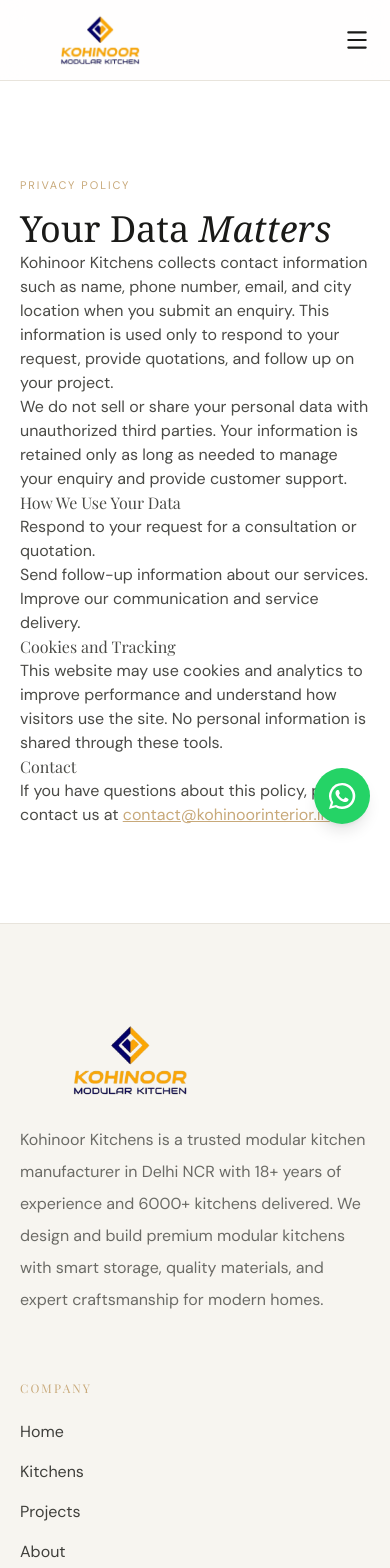
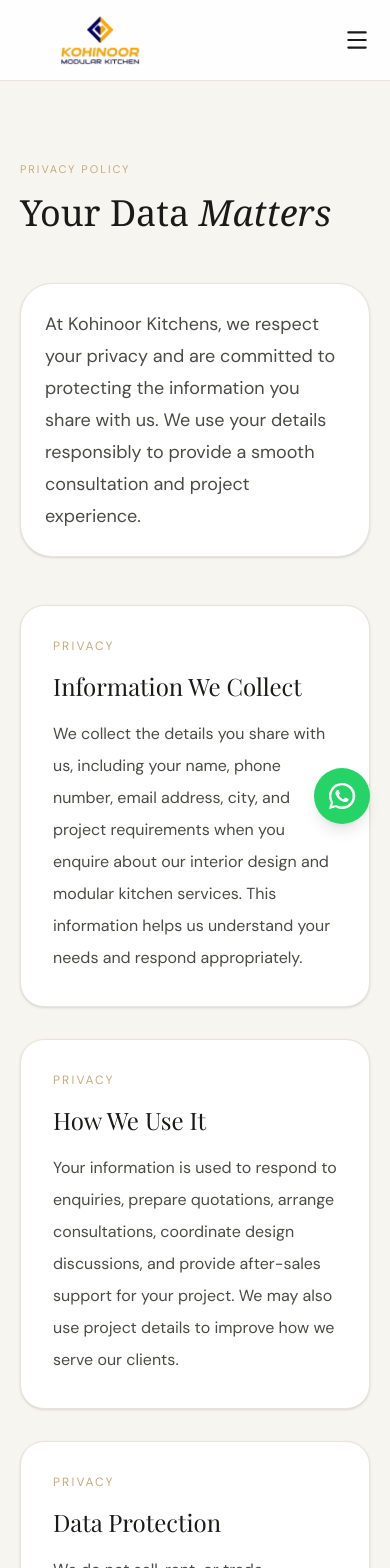
Before and after one commit to Shoaibxaif/kohinoor-kitchen-nextjs, a Next.js app: page /privacy in a window 390 px wide. Shown: the top 1568 px of the page. Built offline with nearby package versions, Linux system fonts and the light colour scheme.

Commit message:
Add Privacy and Terms pages with structured content sections

```diff
--- a/src/app/privacy/page.jsx
+++ b/src/app/privacy/page.jsx
@@ -1,44 +1,85 @@
 import Container from "@/components/common/Container";
 import SectionHeading from "@/components/common/SectionHeading";
 
+const policySections = [
+    {
+        title: "Information We Collect",
+        content:
+            "We collect the details you share with us, including your name, phone number, email address, city, and project requirements when you enquire about our interior design and modular kitchen services. This information helps us understand your needs and respond appropriately.",
+    },
+    {
+        title: "How We Use It",
+        content:
+            "Your information is used to respond to enquiries, prepare quotations, arrange consultations, coordinate design discussions, and provide after-sales support for your project. We may also use project details to improve how we serve our clients.",
+    },
+    {
+        title: "Data Protection",
+        content:
+            "We do not sell, rent, or trade personally identifiable information to third parties. Your information is stored securely and retained only as long as needed for service delivery, communication, and legal obligations.",
+    },
+    {
+        title: "Cookies & Analytics",
+        content:
+            "Our website may use cookies and analytics tools to understand site performance, improve user experience, and measure website traffic. These tools help us make the website more efficient without using your personal information for marketing or resale.",
+    },
+];
+
 export default function PrivacyPage() {
     return (
-        <section className="py-24 lg:py-32 bg-white">
+        <section className="bg-cream py-20 lg:py-28">
             <Container>
+                <div className="max-w-4xl">
                     <SectionHeading
-                    align="left"
                         tag="Privacy Policy"
                         title="Your Data"
                         italicWord="Matters"
                     />
+                </div>
 
-                <div className="prose prose-lg max-w-4xl text-mid">
-                    <p>
-                        Kohinoor Kitchens collects contact information such as name, phone number, email, and city location when you submit an enquiry.
-                        This information is used only to respond to your request, provide quotations, and follow up on your project.
+                <div className="mt-12 rounded-[2rem] border border-border bg-white p-6 shadow-sm md:p-10 lg:p-12">
+                    <p className="max-w-3xl text-lg leading-8 text-mid">
+                        At Kohinoor Kitchens, we respect your privacy and are committed to protecting the information you share with us.
+                        We use your details responsibly to provide a smooth consultation and project experience.
                     </p>
+                </div>
 
-                    <p>
-                        We do not sell or share your personal data with unauthorized third parties. Your information is retained only as long as needed to manage your enquiry and provide customer support.
+                <div className="mt-12 grid gap-8 lg:grid-cols-2">
+                    {policySections.map((section) => (
+                        <article
+                            key={section.title}
+                            className="rounded-[1.5rem] border border-border bg-white p-8 shadow-sm transition-transform duration-300 hover:-translate-y-1 hover:shadow-lg"
+                        >
+                            <p className="text-xs uppercase tracking-[0.18em] text-accent">
+                                Privacy
                             </p>
+                            <h2 className="mt-4 text-2xl text-dark">
+                                {section.title}
+                            </h2>
+                            <p className="mt-4 leading-8 text-mid">
+                                {section.content}
+                            </p>
+                        </article>
+                    ))}
+                </div>
 
-                    <h2>How We Use Your Data</h2>
-                    <ul>
-                        <li>Respond to your request for a consultation or quotation.</li>
-                        <li>Send follow-up information about our services.</li>
-                        <li>Improve our communication and service delivery.</li>
-                    </ul>
+                <div className="mt-12 rounded-[1.75rem] border border-border bg-dark p-8 text-white md:p-10">
+                    <div className="flex flex-col gap-6 md:flex-row md:items-center md:justify-between">
+                        <div>
+                            <p className="text-xs uppercase tracking-[0.18em] text-accent">
+                                Contact
+                            </p>
+                            <h2 className="mt-3 text-3xl text-white">
+                                Questions About This Policy?
+                            </h2>
+                        </div>
 
-                    <h2>Cookies and Tracking</h2>
-                    <p>
-                        This website may use cookies and analytics to improve performance and understand how visitors use the site.
-                        No personal information is shared through these tools.
-                    </p>
-
-                    <h2>Contact</h2>
-                    <p>
-                        If you have questions about this policy, please contact us at <a href="mailto:contact@kohinoorinterior.in" className="text-accent underline">contact@kohinoorinterior.in</a>.
-                    </p>
+                        <a
+                            href="mailto:contact@kohinoorinterior.in"
+                            className="inline-flex items-center justify-center rounded-full border border-white/20 bg-white/5 px-6 py-3 text-sm uppercase tracking-[0.15em] text-white transition-colors hover:bg-white hover:text-dark"
+                        >
+                            contact@kohinoorinterior.in
+                        </a>
+                    </div>
                 </div>
             </Container>
         </section>
--- a/src/app/terms/page.jsx
+++ b/src/app/terms/page.jsx
@@ -1,41 +1,84 @@
 import Container from "@/components/common/Container";
 import SectionHeading from "@/components/common/SectionHeading";
 
+const termsSections = [
+    {
+        title: "Acceptance of Terms",
+        content:
+            "By using this website, you agree to access and use the information provided for lawful and informational purposes only. Any interaction with our services, including enquiries, consultations, and quotations, is subject to these terms.",
+    },
+    {
+        title: "Enquiries & Consultations",
+        content:
+            "When you submit a form or contact us through the site, you provide details that help us respond to your requirement. These enquiries are used for quotation, consultation, and service coordination, and we may follow up for clarification where required.",
+    },
+    {
+        title: "Property & Content",
+        content:
+            "All content on this website, including text, images, graphics, branding, design concepts, and service information, remains the property of Kohinoor Kitchens unless otherwise noted. Reproduction or use without permission is not allowed.",
+    },
+    {
+        title: "Disclaimer",
+        content:
+            "We make every effort to keep information accurate and current, but design recommendations, project timelines, pricing, and availability may change after detailed review, site inspection, or final approval. The website is intended for informational and marketing purposes.",
+    },
+];
+
 export default function TermsPage() {
     return (
-        <section className="py-24 lg:py-32 bg-white">
+        <section className="bg-cream py-20 lg:py-28">
             <Container>
+                <div className="max-w-4xl">
                     <SectionHeading
-                    align="left"
                         tag="Terms of Use"
                         title="Website"
                         italicWord="Agreement"
                     />
+                </div>
 
-                <div className="prose prose-lg max-w-4xl text-mid">
-                    <p>
-                        By using the Kohinoor Kitchens website, you agree to provide accurate information when submitting enquiries and to use the site for lawful purposes.
+                <div className="mt-12 rounded-[2rem] border border-border bg-white p-6 shadow-sm md:p-10 lg:p-12">
+                    <p className="max-w-3xl text-lg leading-8 text-mid">
+                        By using Kohinoor Kitchens’ website, you agree to use the site responsibly and understand that all project-related communications are intended to support your interior and furniture enquiry process.
                     </p>
+                </div>
 
-                    <h2>Enquiries</h2>
-                    <p>
-                        All enquiries submitted via the contact form are sent to Kohinoor Kitchens for the purpose of responding to your request and providing a consultation.
+                <div className="mt-12 grid gap-8 lg:grid-cols-2">
+                    {termsSections.map((section) => (
+                        <article
+                            key={section.title}
+                            className="rounded-[1.5rem] border border-border bg-white p-8 shadow-sm transition-transform duration-300 hover:-translate-y-1 hover:shadow-lg"
+                        >
+                            <p className="text-xs uppercase tracking-[0.18em] text-accent">
+                                Terms
                             </p>
+                            <h2 className="mt-4 text-2xl text-dark">
+                                {section.title}
+                            </h2>
+                            <p className="mt-4 leading-8 text-mid">
+                                {section.content}
+                            </p>
+                        </article>
+                    ))}
+                </div>
 
-                    <h2>Intellectual Property</h2>
-                    <p>
-                        All content, images, and branding on this website are proprietary to Kohinoor Kitchens unless otherwise stated.
+                <div className="mt-12 rounded-[1.75rem] border border-border bg-dark p-8 text-white md:p-10">
+                    <div className="flex flex-col gap-6 md:flex-row md:items-center md:justify-between">
+                        <div>
+                            <p className="text-xs uppercase tracking-[0.18em] text-accent">
+                                Contact
                             </p>
+                            <h2 className="mt-3 text-3xl text-white">
+                                Need Clarification?
+                            </h2>
+                        </div>
 
-                    <h2>Disclaimer</h2>
-                    <p>
-                        The information on this site is provided as-is and is intended for general marketing purposes. Estimates, prices, and availability may change based on detailed design review and site inspection.
-                    </p>
-
-                    <h2>Contact</h2>
-                    <p>
-                        For questions about these terms, contact us at <a href="mailto:contact@kohinoorinterior.in" className="text-accent underline">contact@kohinoorinterior.in</a>.
-                    </p>
+                        <a
+                            href="mailto:contact@kohinoorinterior.in"
+                            className="inline-flex items-center justify-center rounded-full border border-white/20 bg-white/5 px-6 py-3 text-sm uppercase tracking-[0.15em] text-white transition-colors hover:bg-white hover:text-dark"
+                        >
+                            contact@kohinoorinterior.in
+                        </a>
+                    </div>
                 </div>
             </Container>
         </section>
```
Lines whose indentation alone changed are shown as unchanged.
